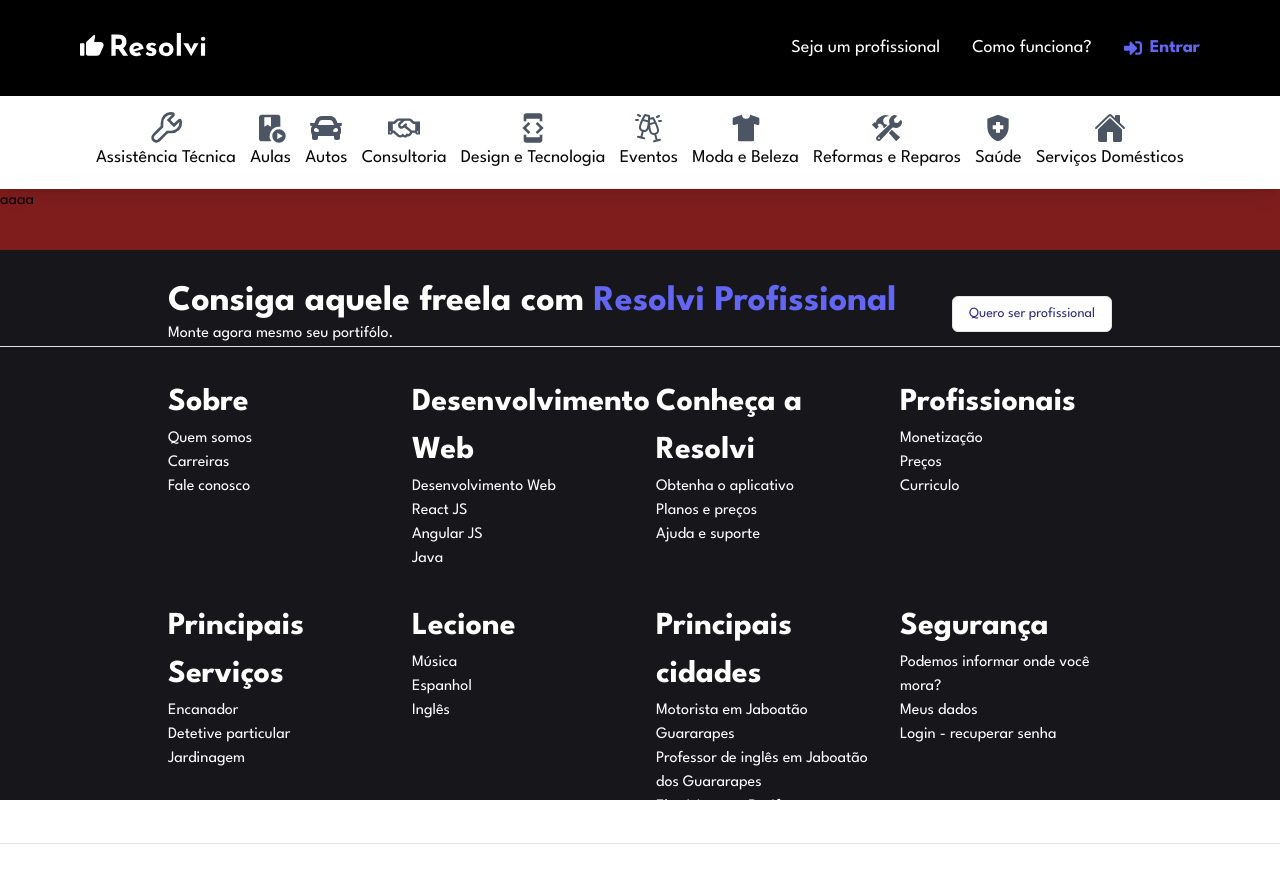
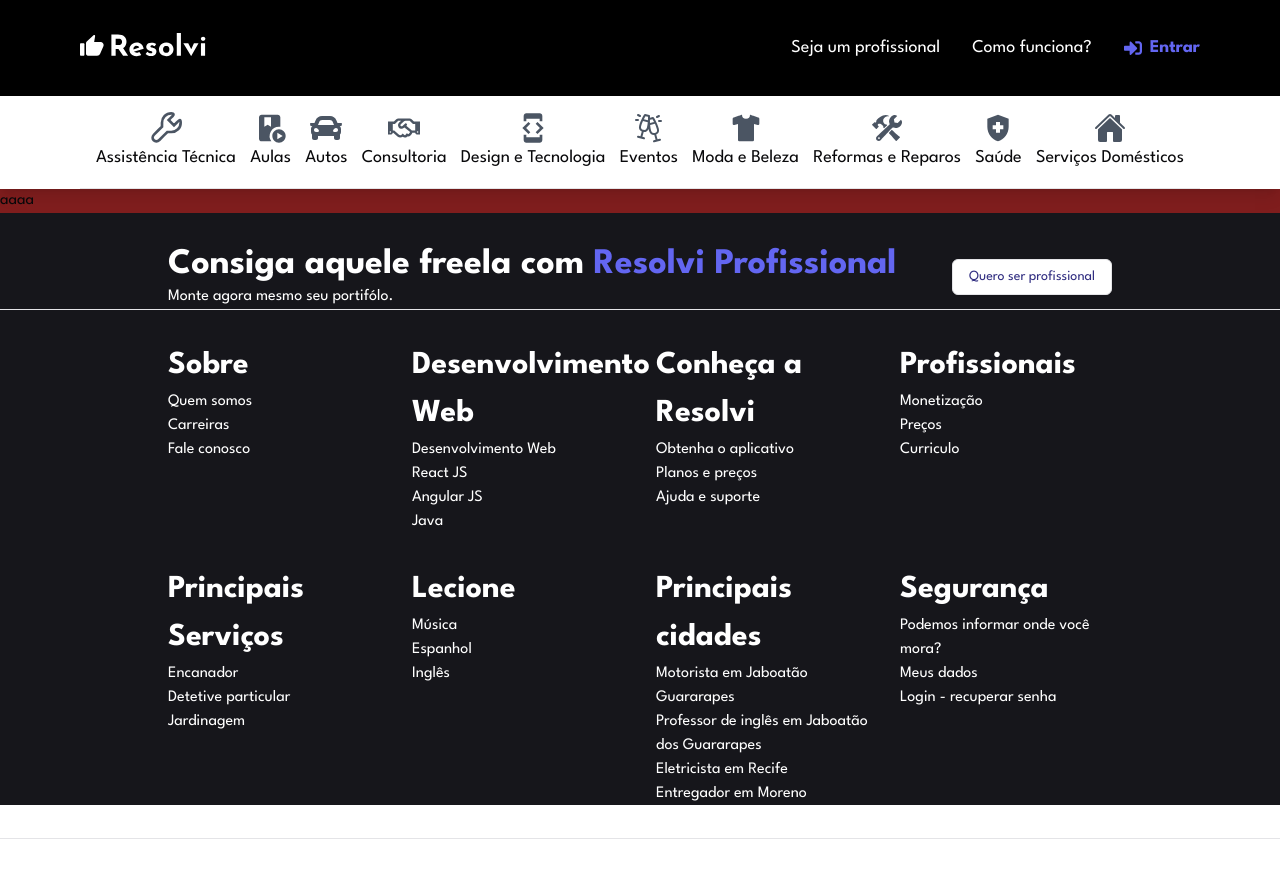
Before and after one commit to eniobatalha/resolvi-web-checkpoint, a Next.js app: page /home in a window 1280 px wide. Shown: the top 878 px of the page. Built offline with nearby package versions, Linux system fonts and the light colour scheme.

Commit message:
fix footer

```diff
--- a/src/components/organisms/Footer.tsx
+++ b/src/components/organisms/Footer.tsx
@@ -3,7 +3,7 @@
 
 const Footer = () => {
     return (
-        <footer className="text-white bg-[#16161b] h-[550px] pt-[32px] flex flex-col mt-auto">
+        <footer className="text-white bg-[#16161b] h-[45rem] md:h-[43rem] lg:h-[37rem] pt-[32px] flex flex-col mt-auto">
             <div className="flex justify-between items-center w-full px-[168px] h-20 border-b-[1px]">
                 <div>
                     <h2 className="font-bold text-4xl">
@@ -57,7 +57,7 @@
                 </div>
             </div>
 
-            <div className="grid grid-cols-1 md:grid-cols-4 gap-8 w-full px-[168px] mt-[32px]">
+            <div className="grid grid-cols-1 md:grid-cols-4 gap-8 w-full px-[168px] mt-[32px] mb-8">
                 <div>
                     <h4 className="text-[32px] font-bold">Principais Serviços</h4>
                     <ul>
```
